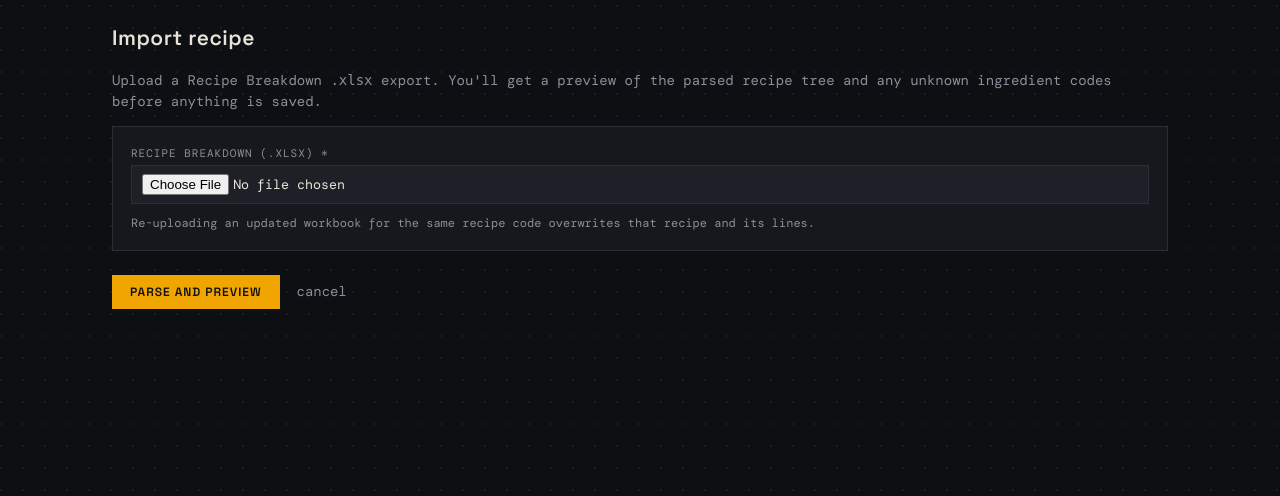
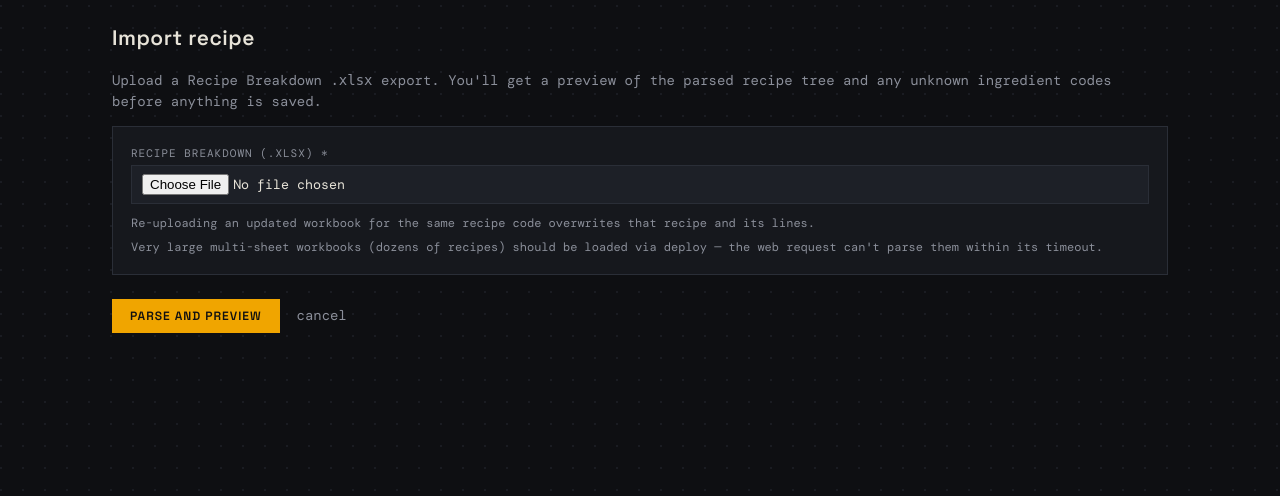
Before and after one commit to paulocezzar/stock_Up, a Django app: template stock/templates/stock/recipe_upload.html in a window 1280 px wide. Shown: the part 61-557 px from the top of the page. Run offline with Django 5.2, Linux system fonts and the light colour scheme; the template is opened without the code that fills it, so the values that code supplies are empty; some libraries are stand-ins or nearby versions.

Commit message:
Wire bulk recipe import into build.sh (non-fatal)
Move the 93-sheet bulk import off the web request and onto every
deploy. Parsing 93 nested recipe sheets exceeds the gunicorn 30s
worker timeout on Render's free tier, so /recipes/upload/ can't
handle a workbook that large. The deploy step has no timeout and
runs the same idempotent management command — re-importing
overwrites by NPD-R code, so running on every deploy is safe.

Deliberately non-fatal (|| echo ... fallback) so a single bad sheet
in the workbook, or a missing file, doesn't abort the whole deploy
and take the rest of the app with it. The earlier imports
(ingredients, packaging, customers) stay fatal as before because
those are foundational data.

The upload screen now carries a brief note pointing very large
workbooks at deploy; single recipes and small workbooks still go
through the web upload.

```diff
--- a/stock/templates/stock/recipe_upload.html
+++ b/stock/templates/stock/recipe_upload.html
@@ -12,6 +12,7 @@
       <input type="file" name="file" accept=".xlsx,application/vnd.openxmlformats-officedocument.spreadsheetml.sheet" required></div>
   </div>
   <p class="muted" style="margin:10px 0 0;font-size:12px">Re-uploading an updated workbook for the same recipe code overwrites that recipe and its lines.</p>
+  <p class="muted" style="margin:6px 0 0;font-size:12px">Very large multi-sheet workbooks (dozens of recipes) should be loaded via deploy — the web request can't parse them within its timeout.</p>
 </div>
 <p>
   <button id="upBtn" class="btn" type="submit">Parse and preview</button>
```
Also changed, not shown: 1 other file.
